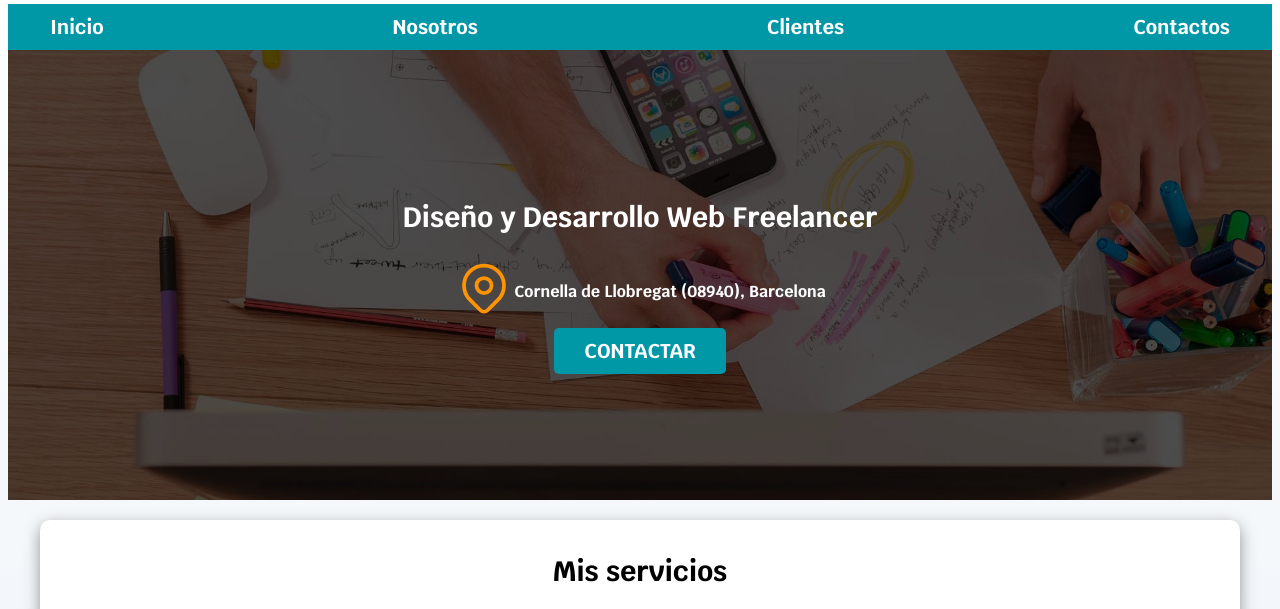
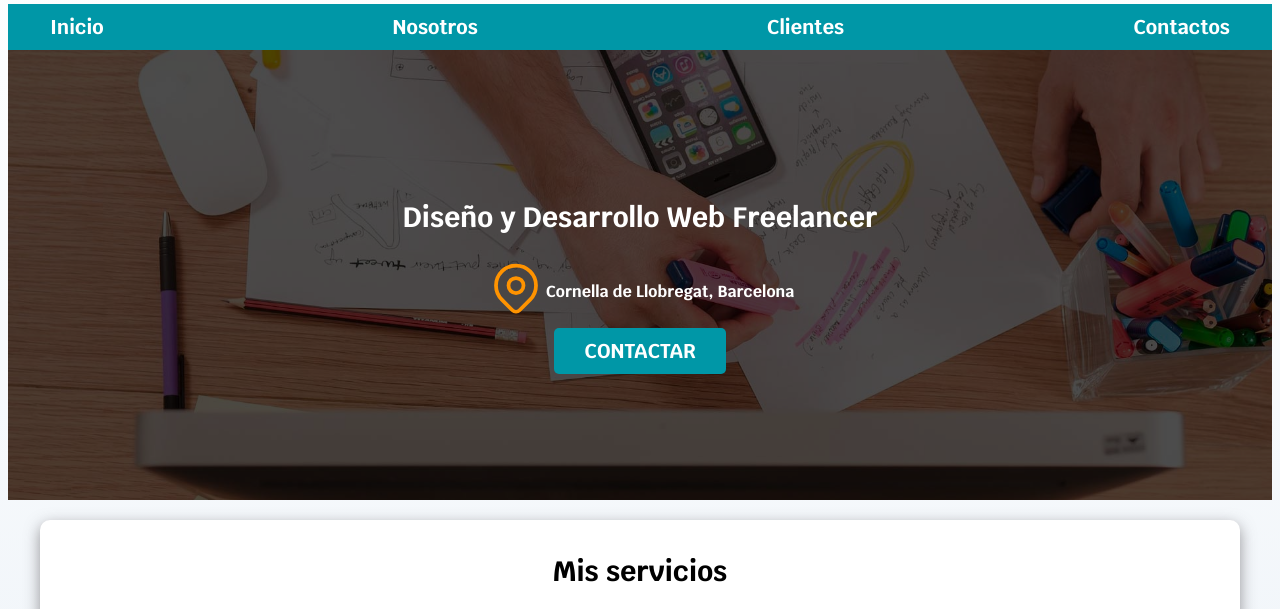
Before and after one commit to JavierNuGo/Proyecto_1_HTML-CSS, a plain HTML site: page index.html in a window 1280 px wide. Shown: the part 96-705 px from the top of the page. Drawn offline with Linux system fonts and the light colour scheme.

Commit message:
Quitar C.P

```diff
--- a/index.html
+++ b/index.html
@@ -40,7 +40,7 @@
             <path d="M17.657 16.657l-4.243 4.243a2 2 0 0 1 -2.827 0l-4.244 -4.243a8 8 0 1 1 11.314 0z" />
             </svg>
 
-            <p>Cornella de Llobregat (08940), Barcelona</p>
+            <p>Cornella de Llobregat, Barcelona</p>
 
       </div>
    <a class="boton" href="#">Contactar</a>
```
